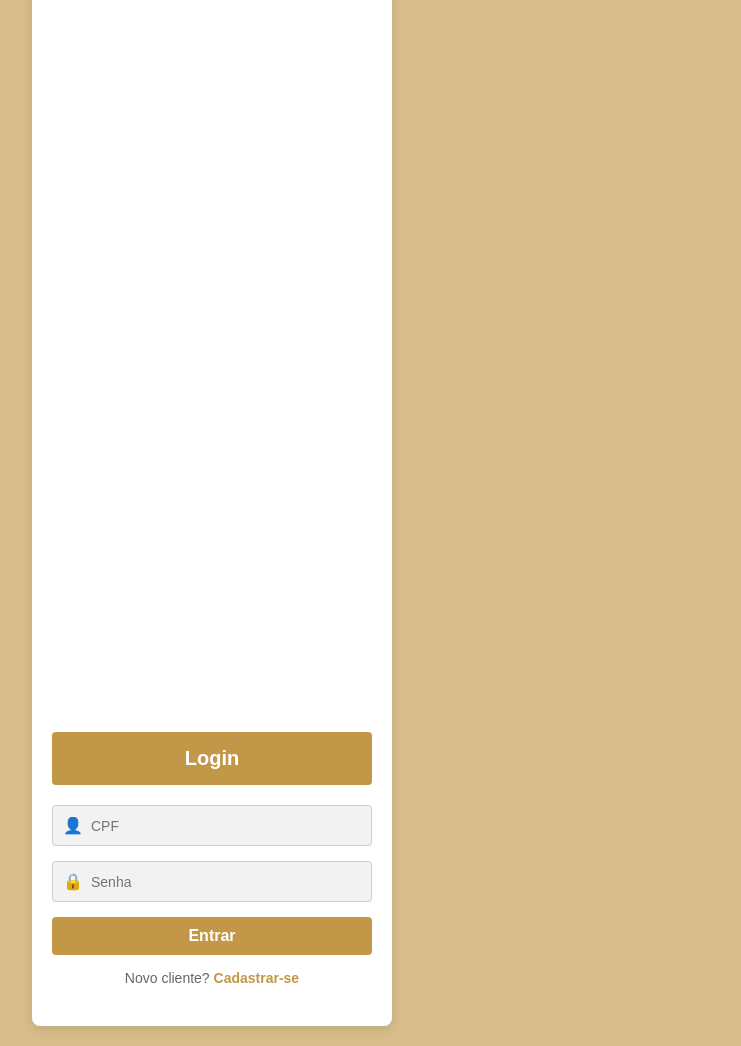
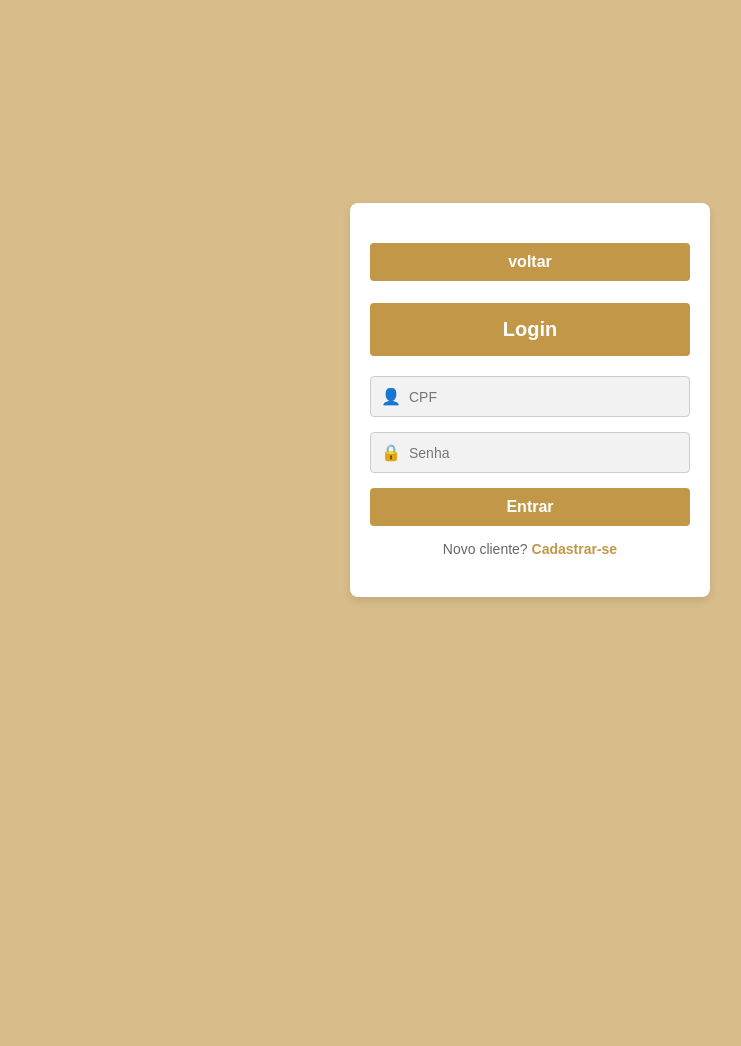
Before and after one commit to TheWithOutForest/SiteOficial, a PHP site: page /login.php in a window 1280 px wide. Shown: the whole page, without its empty margins (78-819 px from the left). After the commit the page ends 600 px from the top, so only its background shows below. Run offline with PHP 8.4, Linux system fonts and the light colour scheme.

Commit message:
Add files via upload

```diff
--- a/css/cadastro.css
+++ b/css/cadastro.css
@@ -39,13 +39,11 @@
     cursor: pointer;
     border: none;
     border-radius: 20px;
-    width: 30%;
     transition: background-color 0.3s ease;
     text-align: center;
-    margin-right: 295px;
-    margin-bottom: 150px;
+    text-decoration: none;
   }
-
+  /*<a href="index.php" class="btn-voltar">Página Inicial</a>*/
   .btn-voltar:hover {
     background-color: #ffe9bf;
   }
--- a/css/login.css
+++ b/css/login.css
@@ -17,21 +17,20 @@
     width: 100%;
     max-width: 400px;
     padding: 20px;
-    margin-right: 700px;
+    margin-right: 5%;
   }
-
   .btn-voltar{
-    padding: 10px 20px;
+    width: 100%;
+    padding: 10px;
     background-color: #c29748;
     color: #ffffff;
     font-size: 16px;
+    font-weight: bold;
+    border: none;
+    border-radius: 4px;
     cursor: pointer;
-    border: none;
-    border-radius: 20px;
     transition: background-color 0.3s ease;
-    text-align: center;
-    margin-right: 600px;
-    margin-bottom: 880px;
+    margin-bottom: 7%;
   }
 
   .btn-voltar:hover {
```
